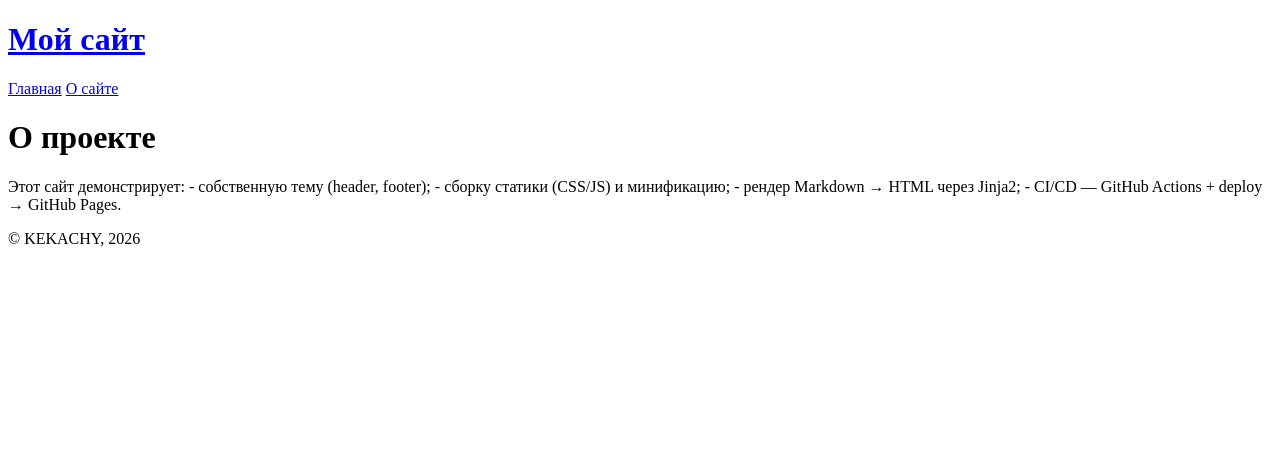
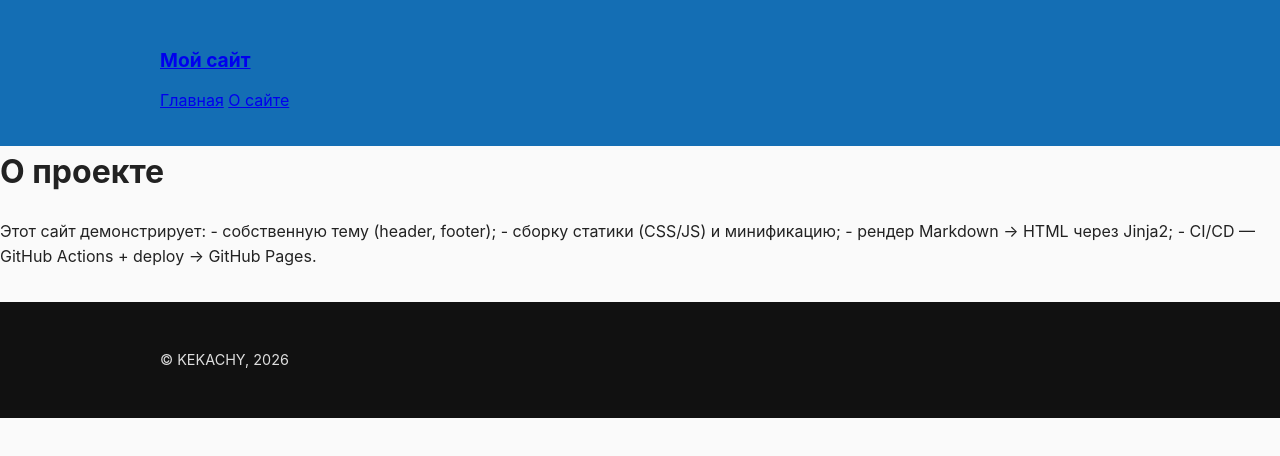
Before and after one commit to KEKACHY/PyWeb_Task2.2, a plain HTML site: page about.html in a window 1280 px wide. Drawn offline with Linux system fonts and the light colour scheme; the site is published under a folder, as on GitHub Pages, so addresses that start at the root find nothing.

Commit message:
deploy: 64152a5fc2eda5a10d1d7e45a363a2df9eae4b7b

```diff
--- a/about.html
+++ b/about.html
@@ -1 +1 @@
-<!DOCTYPE html><html lang="ru"><head><meta charset="utf-8"><meta name="viewport" content="width=device-width,initial-scale=1"><title>О сайте</title><meta name="description" content="Информация о проекте"><meta name="author" content="KEKACHY"><link rel="stylesheet" href="/assets/css/main.css"></head><body><header class="site-header"><div class="container"><h1 class="logo"><a href="/">Мой сайт</a></h1><nav><a href="/">Главная</a> <a href="/about.html">О сайте</a></nav></div></header><main id="content"><h1>О проекте</h1><p>Этот сайт демонстрирует: - собственную тему (header, footer); - сборку статики (CSS/JS) и минификацию; - рендер Markdown → HTML через Jinja2; - CI/CD — GitHub Actions + deploy → GitHub Pages.</p></main><footer class="site-footer"><div class="container"><p>© KEKACHY, 2026</p></div></footer><script src="/assets/js/main.js"></script></body></html>
+<!DOCTYPE html><html lang="ru"><head><meta charset="utf-8"><meta name="viewport" content="width=device-width,initial-scale=1"><title>О сайте</title><meta name="description" content="Информация о проекте"><meta name="author" content="KEKACHY"><link rel="stylesheet" href="assets/css/main.css"></head><body><header class="site-header"><div class="container"><h1 class="logo"><a href="/">Мой сайт</a></h1><nav><a href="/">Главная</a> <a href="/about.html">О сайте</a></nav></div></header><main id="content"><h1>О проекте</h1><p>Этот сайт демонстрирует: - собственную тему (header, footer); - сборку статики (CSS/JS) и минификацию; - рендер Markdown → HTML через Jinja2; - CI/CD — GitHub Actions + deploy → GitHub Pages.</p></main><footer class="site-footer"><div class="container"><p>© KEKACHY, 2026</p></div></footer><script src="assets/js/main.js"></script></body></html>
```
Also changed, not shown: index.html (+1 -1 lines).
